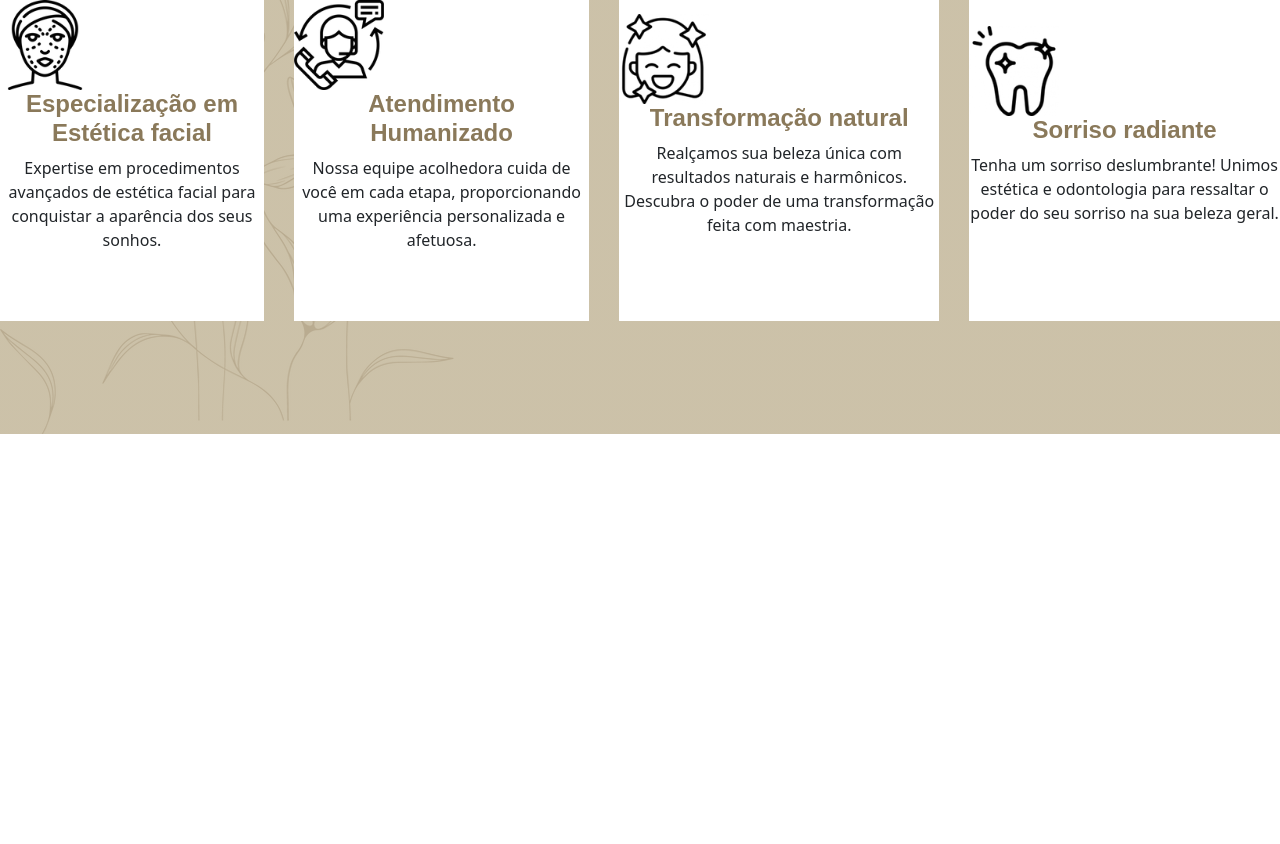
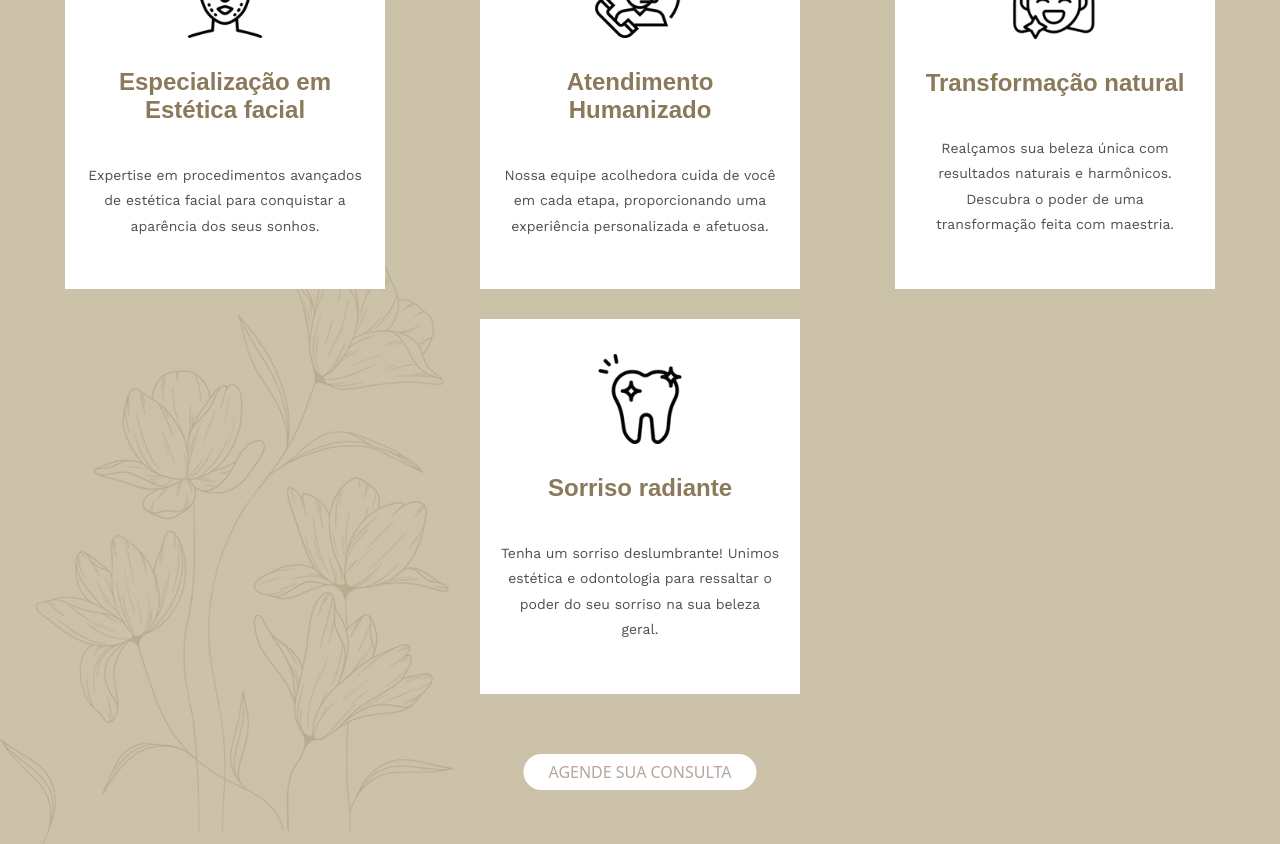
Before and after one commit to joaolucas14/projeto-dentista, a React (Vite) app: page / in a window 1280 px wide. Shown: the part 1640-2484 px from the top of the page. Before the commit the page ends 2074 px from the top, so only its background shows below. Built offline with nearby package versions, Linux system fonts and the light colour scheme; a web font is replaced by a local one.

Commit message:
finalizando o componente especialidade

```diff
--- a/src/componentes/Especialidades/Especialidade.module.scss
+++ b/src/componentes/Especialidades/Especialidade.module.scss
@@ -8,13 +8,16 @@
     background-position: left bottom;
     display: flex;
     justify-content: space-evenly;
-    height: 600px;
     gap: 30px;
     flex-grow: 1;
     align-items: center;
+    flex-wrap: wrap;
+    padding: 80px 0px 150px 0px;
+    position: relative;
 }
 
 .card{
+    align-items: center;
     display: flex;
     flex-direction: column;
     justify-content: center;
@@ -22,6 +25,8 @@
     height: 375px;
     text-align: center;
     max-width: 320px;
+    gap: 30px;
+    padding: 20px;
 }
 
 .card img{
@@ -36,3 +41,17 @@
     font-weight: bold;
     color: #8A795A;
 }
+
+.card p{
+    font-size: 14px;
+    color: #4F4F4F;
+    line-height: 1.8em;
+    font-family: $fonte2;
+}
+
+.link{
+    position: absolute;
+    bottom: 60px; /* Ajuste conforme necessário */
+    left: 50%;
+    transform: translateX(-50%);
+}
--- a/src/componentes/Especialidades/index.jsx
+++ b/src/componentes/Especialidades/index.jsx
@@ -4,6 +4,7 @@ import face from "./facial-tratamento.png";
 import servico from "./servico-humanizado.png";
 import sorriso from "./sorriso.png";
 import dente from "./dente.png";
+import LinkPersonalizado from "../LinkPersonalizado";
 
 export default function Especialidade() {
   return (
@@ -40,6 +41,11 @@ export default function Especialidade() {
           ressaltar o poder do seu sorriso na sua beleza geral.
         </p>
       </div>
+      <div className={styles.link}>
+        <LinkPersonalizado inverte={true}>
+          AGENDE SUA CONSULTA
+        </LinkPersonalizado>
+      </div>
     </div>
   );
 }
--- a/src/componentes/LinkPersonalizado/LinkPersonalizado.module.scss
+++ b/src/componentes/LinkPersonalizado/LinkPersonalizado.module.scss
@@ -12,3 +12,18 @@
   width: 30px;
   margin-left: 15px;
 }
+
+.link_invertido {
+  padding: 7px 25px;
+  border-radius: 40px;
+  background-color: white;
+  color: $corFundo2;
+  white-space: nowrap;
+  text-decoration: none;
+  cursor: pointer;
+}
+
+.link_invertido img {
+  width: 30px;
+  margin-left: 15px;
+}
--- a/src/componentes/LinkPersonalizado/index.jsx
+++ b/src/componentes/LinkPersonalizado/index.jsx
@@ -1,8 +1,8 @@
 import styles from "./LinkPersonalizado.module.scss";
 
-export default function LinkPersonalizado({ children, url }) {
+export default function LinkPersonalizado({ children, url, inverte }) {
   return (
-    <a className={styles.link} href={url}>
+    <a className={inverte ? styles.link_invertido : styles.link} href={url}>
       {children}
     </a>
   );
```
